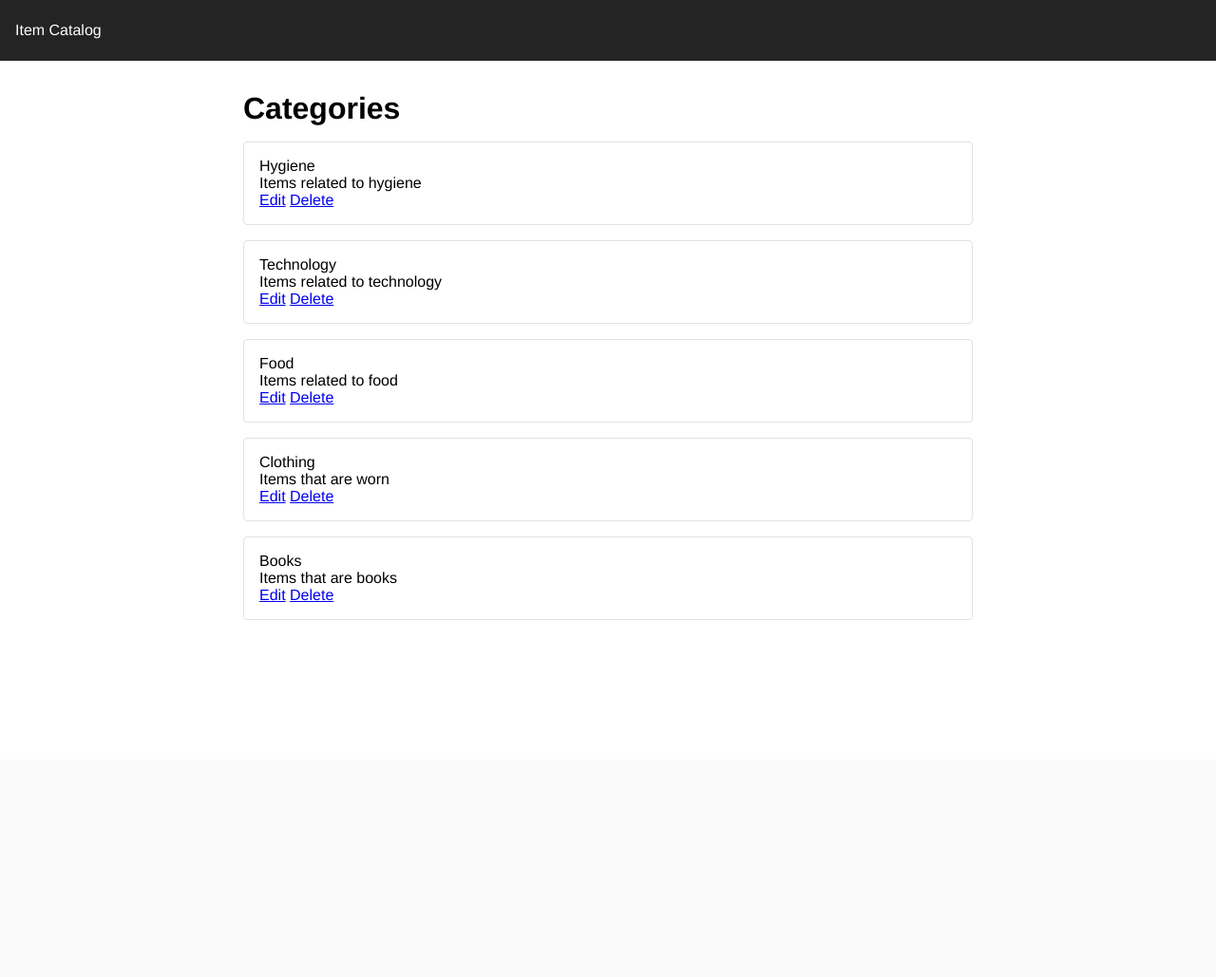
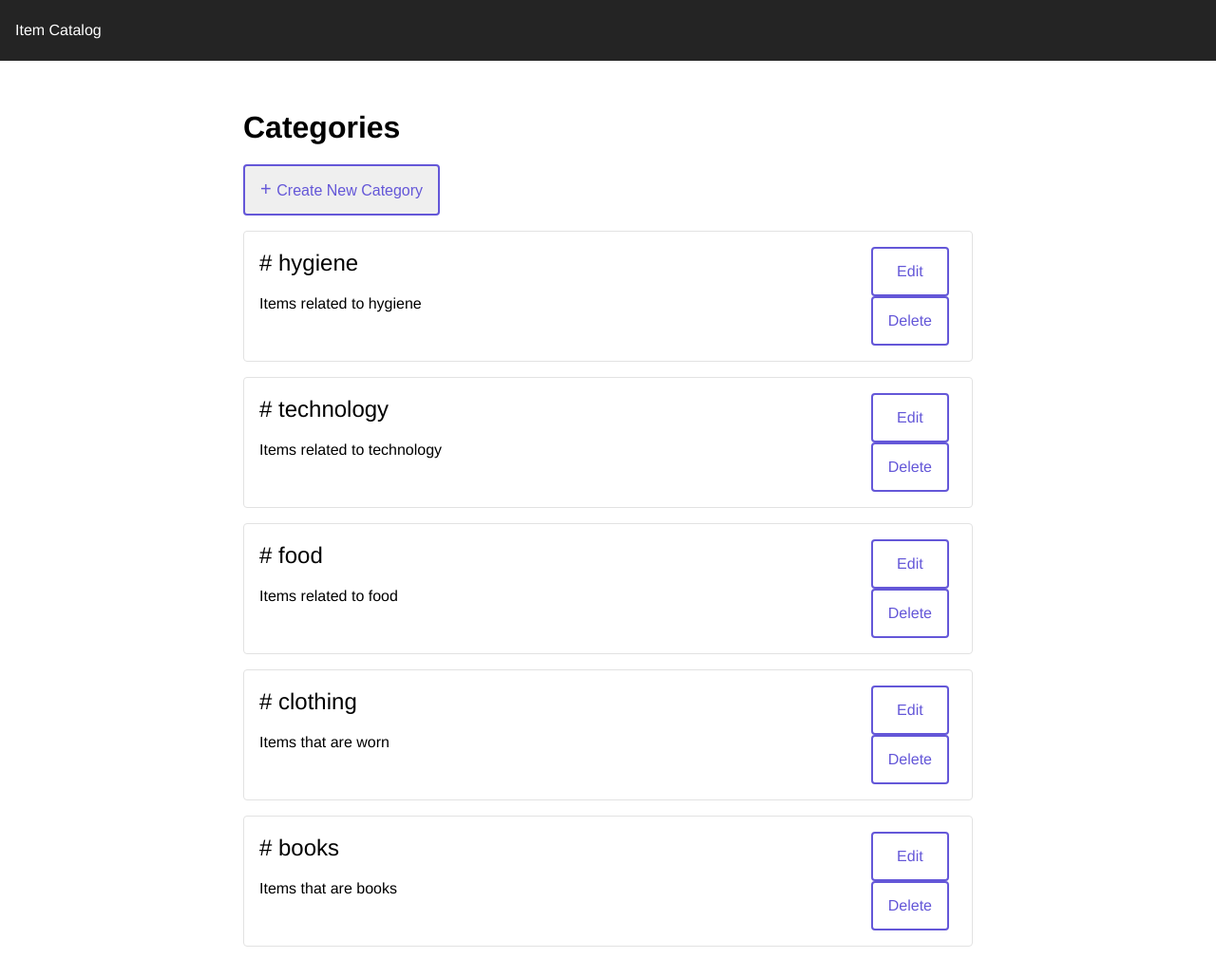
Before and after one commit to mggwxyz/item-catalog, a Flask app: page /categories in a window 1280 px wide. Shown: the whole page at 95% size. Before the commit the page ends 653 px from the top, so only its background shows below. Run offline with Flask 2, Linux system fonts and the light colour scheme.

Commit message:
Adding more pages

```diff
--- a/application.py
+++ b/application.py
@@ -28,10 +28,7 @@ def view_all_categories():
 def view_category(category_id):
     results = session.query(Category).filter(Category.id == category_id)
     category = results.first()
-    print(category)
-    template = '<p>category: {}, description: {}</p><br>'
-    output = template.format(category.name, category.description)
-    return output
+    return render_template('view-category.html', categories=all_categories)
 
 
 @APP.route("/categories/new/")
--- a/static/styles.css
+++ b/static/styles.css
@@ -10,10 +10,19 @@
     border: 0;
     padding: 0;
     box-sizing: border-box;
+    line-height: 1.4;
 }
 
 html, body {
     height: 100%;
+}
+
+h1, h2, h3, h4, h5, h6 {
+    margin: 1rem 0;
+}
+
+a:hover, button:hover {
+    cursor: pointer;
 }
 
 .navigation {
@@ -42,6 +51,24 @@ html, body {
     max-width: 800px;
 }
 
+.button {
+    margin: 0 0.5rem 0 0;
+    padding: 1rem;
+    border: 2px solid #6457d8;
+
+    color: #6457d8;
+    border-radius: 4px;
+    display: inline-block;
+    font-size: 1rem;
+    line-height: 1rem;
+    text-decoration: none;
+}
+
+.button:hover {
+    border: 2px solid #493ea8;
+    color: #493ea8;
+}
+
 .category-list {
     margin: 0;
     padding: 0;
@@ -56,6 +83,10 @@ html, body {
     border: 1px solid #e2e2e2;
     border-radius: 4px;
 
+    display: flex;
+    flex-direction: row;
+    justify-content: space-between;
+
     transition-duration: 300ms;
     transition-timing-function: cubic-bezier(0.4, 0, 0.2, 1);
 }
@@ -66,9 +97,27 @@ html, body {
 }
 
 .category-card__name {
+    font-size: 1.5rem;
+    text-transform: lowercase;
+    margin: 0 0 1rem 0;
+}
 
+.category-card__name::before {
+    content: '# '
 }
 
 .category-card__description {
 
 }
+
+.category-card__buttons {
+    display: flex;
+    flex-direction: column;
+    justify-content: space-between;
+    text-align: center;
+}
+
+.category-card__add-button:before {
+    content: '\0002B  ';
+    font-size: 1.25rem;
+}
--- a/templates/categories.html
+++ b/templates/categories.html
@@ -2,14 +2,19 @@
 {% block title %}Categories{% endblock %}
 {% block content %}
     <h1>Categories</h1>
+    <button class="button category-card__add-button">Create New Category</button>
     <ul class="category-list">
         {% for category in categories %}
             <li>
                 <div class="category-card">
-                    <p class="category-card__name">{{category.name}}</p>
-                    <p class="category-card__name">{{category.description}}</p>
-                    <a href="{{ url_for('edit_category', category_id=category.id) }}">Edit</a>
-                    <a href="{{ url_for('edit_category', category_id=category.id) }}">Delete</a>
+                    <div class="category-card__info">
+                        <p class="category-card__name">{{category.name}}</p>
+                        <p class="category-card__description">{{category.description}}</p>
+                    </div>
+                    <div class="category-card__buttons">
+                        <a class="button" href="{{ url_for('edit_category', category_id=category.id) }}">Edit</a>
+                        <a class="button" href="{{ url_for('edit_category', category_id=category.id) }}">Delete</a>
+                    </div>
                 </div>
             </li>
         {% endfor %}
```
Also changed, not shown: templates/edit-category.html (added, +11 -0 lines), templates/new-category.html (added, +11 -0 lines), README.txt (deleted), item_catalog.db, templates/edit_category.html (deleted).
